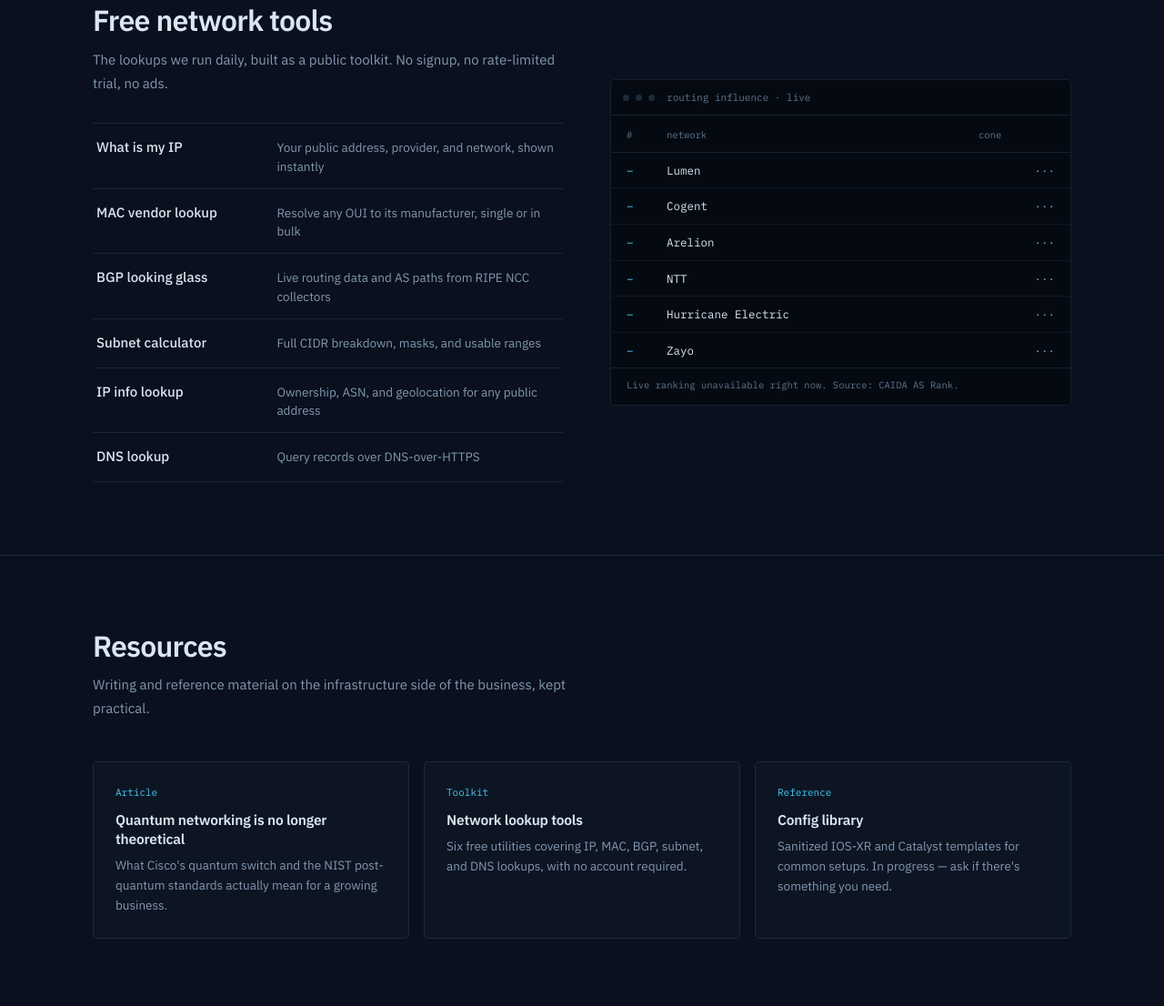
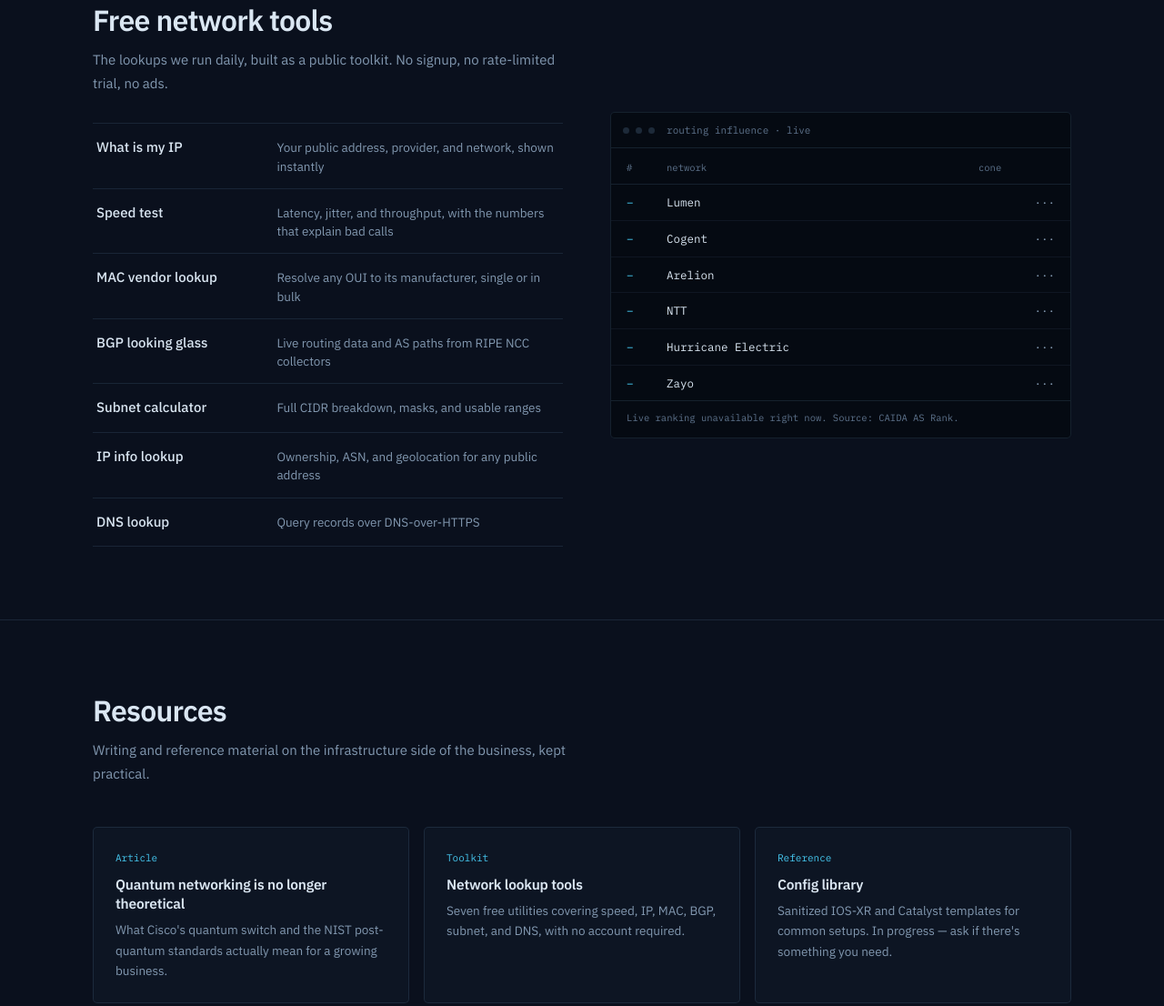
Before and after one commit to davemarrod90/NETQUANTA-LAUNCH, a plain HTML site: page index.html in a window 1280 px wide. Shown: the part 1918-3024 px from the top of the page at 91% size. Drawn offline with Linux system fonts and the light colour scheme; no server answers; a script that the page names is missing.

Commit message:
Add speed test feature to tools dropdown

```diff
--- a/index.html
+++ b/index.html
@@ -346,6 +346,7 @@
         <button type="button" class="navlink" onclick="toggleDropdown()">Tools <span class="chev"></span></button>
         <div class="dd-menu">
           <button onclick="window.location.href='whats-my-ip.html'">What is my IP <span class="tag">IPv4/6</span></button>
+          <button onclick="window.location.href='speed-test.html'">Speed test <span class="tag">Mbps</span></button>
           <button onclick="window.location.href='tools.html#mac'">MAC vendor lookup <span class="tag">OUI</span></button>
           <button onclick="window.location.href='tools.html#subnet'">Subnet calculator <span class="tag">CIDR</span></button>
           <button onclick="window.location.href='tools.html#ip'">IP info lookup <span class="tag">GEO</span></button>
@@ -369,6 +370,7 @@
   <a href="network-map.html">Cable map</a>
   <span class="mp-label">tools</span>
   <a class="mp-tool" href="whats-my-ip.html">What is my IP</a>
+  <a class="mp-tool" href="speed-test.html">Speed test</a>
   <a class="mp-tool" href="tools.html#mac">MAC vendor lookup</a>
   <a class="mp-tool" href="tools.html#bgp">BGP looking glass</a>
   <a class="mp-tool" href="tools.html#subnet">Subnet calculator</a>
@@ -614,6 +616,7 @@
       </div>
       <ul class="tool-list">
         <li><a href="whats-my-ip.html"><span class="tname">What is my IP</span><span class="tdesc">Your public address, provider, and network, shown instantly</span></a></li>
+        <li><a href="speed-test.html"><span class="tname">Speed test</span><span class="tdesc">Latency, jitter, and throughput, with the numbers that explain bad calls</span></a></li>
         <li><a href="tools.html#mac"><span class="tname">MAC vendor lookup</span><span class="tdesc">Resolve any OUI to its manufacturer, single or in bulk</span></a></li>
         <li><a href="tools.html#bgp"><span class="tname">BGP looking glass</span><span class="tdesc">Live routing data and AS paths from RIPE NCC collectors</span></a></li>
         <li><a href="tools.html#subnet"><span class="tname">Subnet calculator</span><span class="tdesc">Full CIDR breakdown, masks, and usable ranges</span></a></li>
@@ -654,7 +657,7 @@
       <a class="res" href="tools.html">
         <span class="kind">Toolkit</span>
         <h3>Network lookup tools</h3>
-        <p>Six free utilities covering IP, MAC, BGP, subnet, and DNS lookups, with no account required.</p>
+        <p>Seven free utilities covering speed, IP, MAC, BGP, subnet, and DNS, with no account required.</p>
       </a>
       <a class="res" href="#contact">
         <span class="kind">Reference</span>
```
